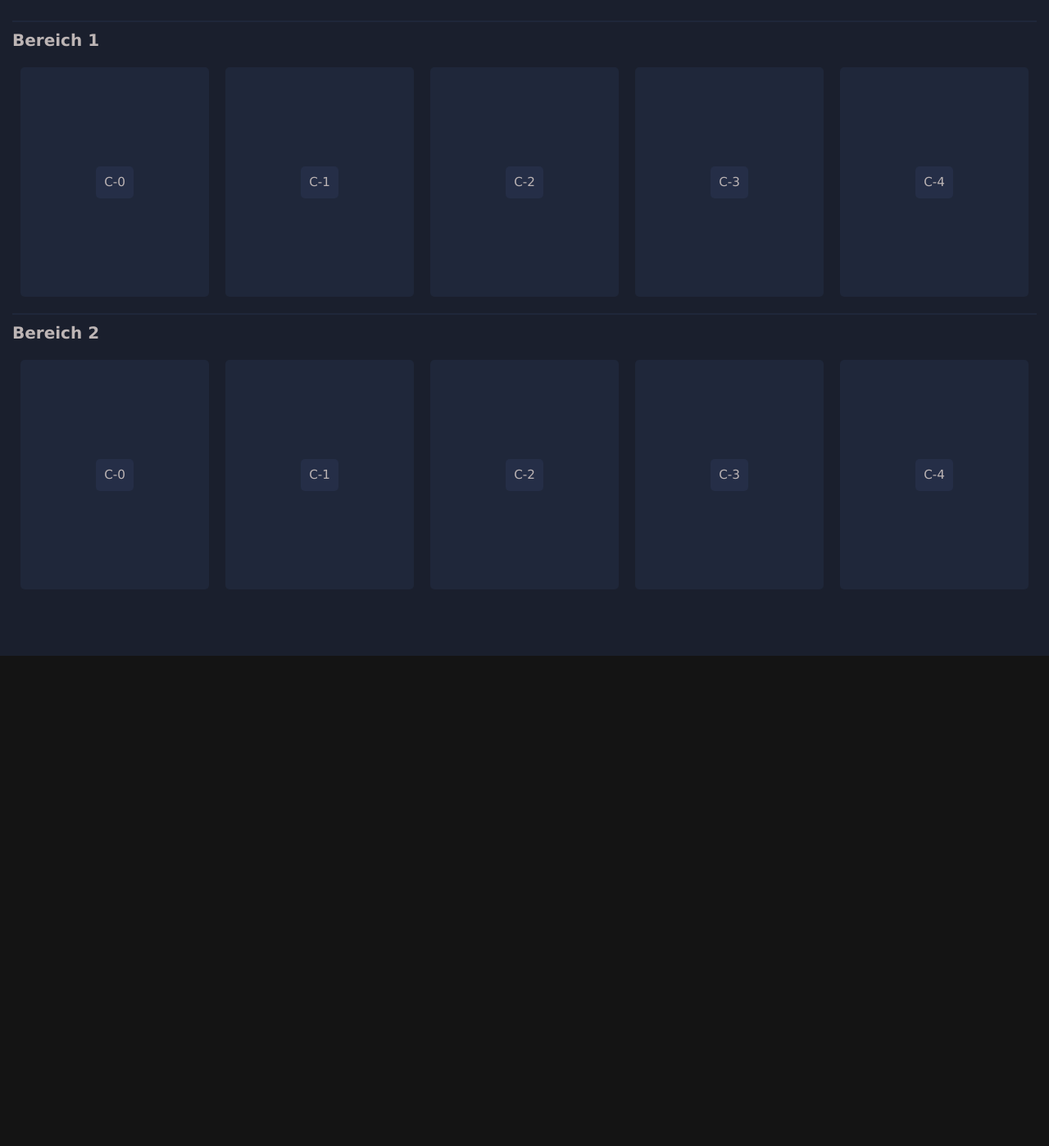
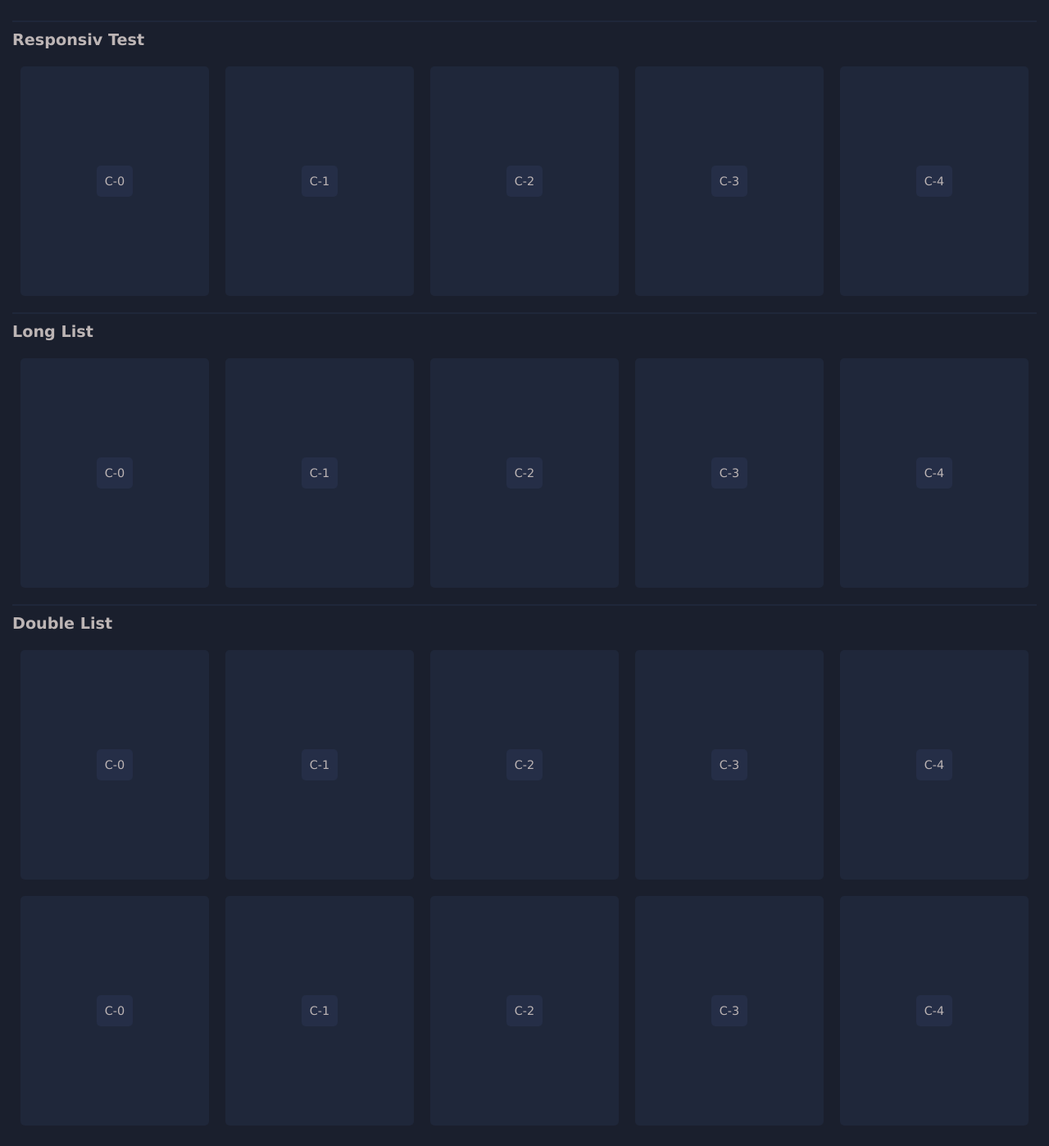
Before and after one commit to griotgaror/draggable-scroll, a React (Vite) app: page / in a window 1280 px wide. Shown: the whole page at 82% size. Before the commit the page ends 800 px from the top, so only its background shows below. Built offline with nearby package versions, Linux system fonts and the light colour scheme.

Commit message:
edit style and add new demo

```diff
--- a/src/App.tsx
+++ b/src/App.tsx
@@ -4,13 +4,17 @@ import Heading from './components/heading';
 import TestElement from './components/testElement';
 import { GlobalStyle } from './style/global';
 
-const _App = styled('div')`
+const AppLayoutWrapper = styled('div')`
   width: 100vw;
   min-height: 100dvh;
   background: #1A1F2D;
   display: flex;
   flex-direction: column;
   padding: 15px;
+`;
+
+const Wrapper = styled('div')`
+  display: flex;
 `;
 
 export default function App() {
@@ -29,19 +33,33 @@ export default function App() {
   }
 
   return (
-    <_App>
+    <AppLayoutWrapper>
         <GlobalStyle />
 
-        <Heading title='Bereich 1' />
+        <Heading title='Responsiv Test' />
         <DraggableScrollContainer>
-          {createTestElements(5)}
+          <Wrapper>
+            {createTestElements(5)}
+          </Wrapper>
         </DraggableScrollContainer>
 
-        <Heading title='Bereich 2' />
+        <Heading title='Long List' />
         <DraggableScrollContainer>
-          {createTestElements(20)}
+          <Wrapper>
+            {createTestElements(20)}
+          </Wrapper>
         </DraggableScrollContainer>
 
-    </_App>
+        <Heading title='Double List' />
+        <DraggableScrollContainer>
+          <Wrapper>
+            {createTestElements(10)}
+          </Wrapper>
+          <Wrapper>
+            {createTestElements(10)}
+          </Wrapper>
+        </DraggableScrollContainer>
+
+    </AppLayoutWrapper>
   );
 }
--- a/src/components/draggableScrollContainer.tsx
+++ b/src/components/draggableScrollContainer.tsx
@@ -2,7 +2,7 @@ import React from 'react';
 import styled from "styled-components";
 
 const DraggableScrollContainerWrapper = styled('section')`
-    display: flex;
+    display: grid;
     overflow: scroll;
     width: 100%;
     scrollbar-color: transparent transparent;
--- a/src/components/heading.tsx
+++ b/src/components/heading.tsx
@@ -1,7 +1,7 @@
 import styled from 'styled-components';
 
 const _Heading = styled('span')`
-    font-size: 20px;
+    font-size: 1.2rem;
     font-weight: 600;
     margin: 10px 0px;
     padding-top: 10px;
--- a/src/style/global.ts
+++ b/src/style/global.ts
@@ -22,21 +22,9 @@ export const GlobalStyle = createGlobalStyle`
         width: 100vw;
     }
 
-    h1 {
-        font-size: 1.3rem;
-    }
-
-    h2 {
-        font-size: 1.1rem;
-    }
-
-    h3 {
-        font-size: 1rem;
-    }
-
     label, button, a, p, b,
     input, strong, ul {
-        font-size: 0.95rem;
+        font-size: 0.9rem;
         font-weight: inherit;
     }
 
```
